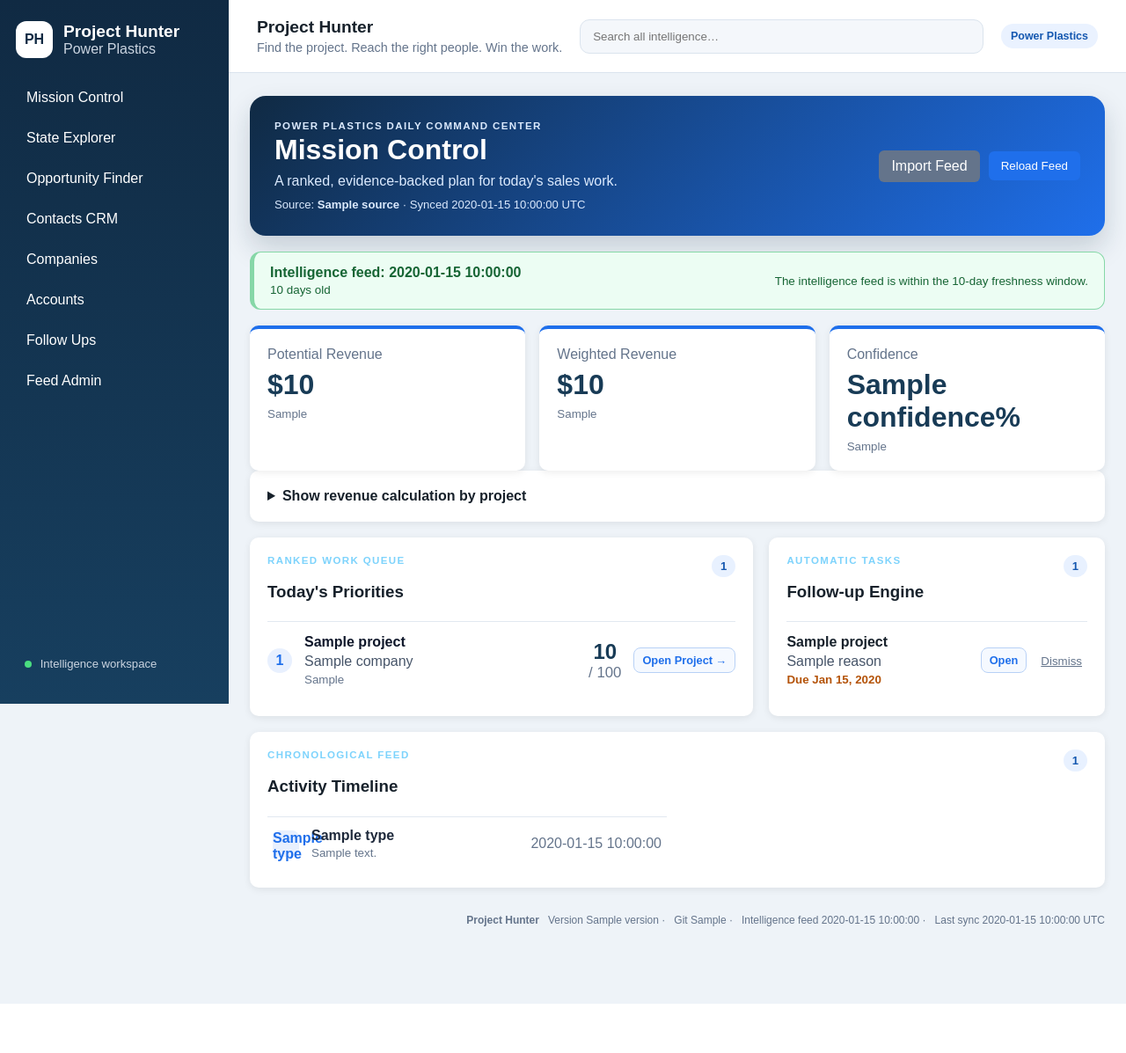
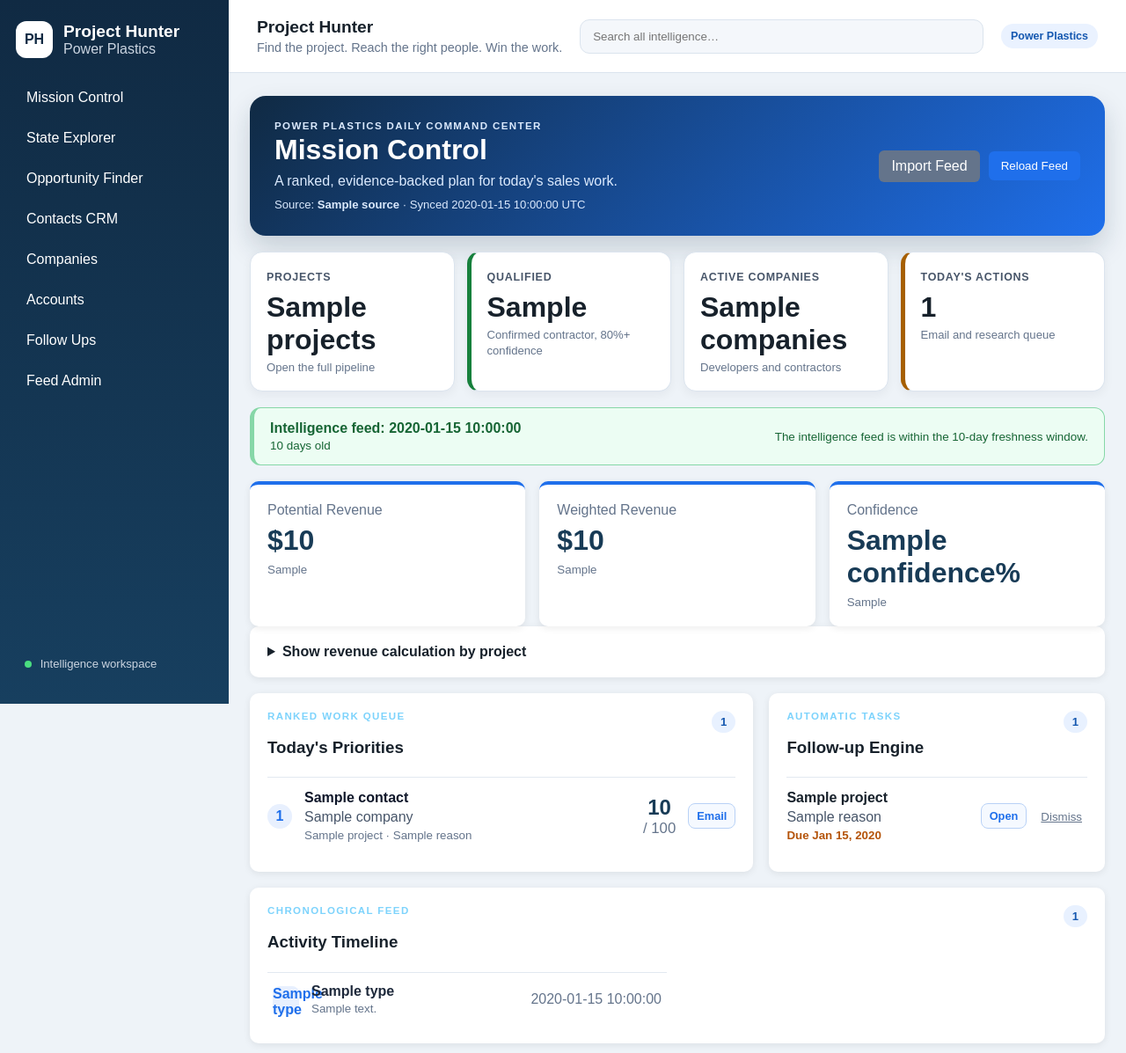
Before and after one commit to NickPowerPlastics/ProjectHunter, a Flask app: template ProjectHunter-main/templates/index.html in a window 1280 px wide. Shown: the top 1197 px of the page at 88% size. Before the commit the page ends 1141 px from the top, so only its background shows below. Run offline with Flask 3, Linux system fonts and the light colour scheme; the template is opened without the code that fills it: most values are stand-ins (such as "Sample title", 1, 10 or a date in 2020).

Commit message:
Build actionable daily sales queue

```diff
--- a/ProjectHunter-main/templates/index.html
+++ b/ProjectHunter-main/templates/index.html
@@ -4,6 +4,13 @@
   <div><p class="eyebrow">POWER PLASTICS DAILY COMMAND CENTER</p><h2>Mission Control</h2><p>A ranked, evidence-backed plan for today's sales work.</p><p class="data-provenance">Source: <strong>{{ source }}</strong> · Synced <time>{{ last_updated.strftime('%Y-%m-%d %H:%M:%S UTC') }}</time></p></div>
   <div class="hero-actions"><a class="button secondary-button" href="{{ url_for('intelligence_admin') }}">Import Feed</a><form method="post" action="{{ url_for('sync_intelligence') }}"><input type="hidden" name="next" value="{{ url_for('home') }}"><button class="button" type="submit">Reload Feed</button></form></div>
 </section>
+
+<nav class="metric-grid dashboard-links" aria-label="Mission Control navigation">
+  <a class="metric-card" href="{{ url_for('projects_page') }}"><span class="metric-label">Projects</span><strong>{{ metrics.projects }}</strong><span>Open the full pipeline</span></a>
+  <a class="metric-card metric-good" href="{{ url_for('projects_page', view='qualified') }}"><span class="metric-label">Qualified</span><strong>{{ metrics.confirmed_contractors }}</strong><span>Confirmed contractor, 80%+ confidence</span></a>
+  <a class="metric-card" href="{{ url_for('companies_page') }}"><span class="metric-label">Active companies</span><strong>{{ metrics.companies }}</strong><span>Developers and contractors</span></a>
+  <a class="metric-card metric-alert" href="{{ url_for('tasks_page') }}"><span class="metric-label">Today's actions</span><strong>{{ priorities|length }}</strong><span>Email and research queue</span></a>
+</nav>
 
 <section class="feed-freshness{% if freshness.is_stale %} feed-stale{% else %} feed-current{% endif %}" role="{% if freshness.is_stale %}alert{% else %}status{% endif %}">
   <div><strong>Intelligence feed: {{ freshness.feed_date }}</strong><span>{{ freshness.age_days }} day{% if freshness.age_days != 1 %}s{% endif %} old</span></div>
@@ -20,14 +27,14 @@
 <section class="command-grid">
   <article class="card command-panel priorities-panel">
     <div class="panel-heading"><div><p class="eyebrow">RANKED WORK QUEUE</p><h3>Today's Priorities</h3></div><span class="count-pill">{{ priorities|length }}</span></div>
-    {% for project in priorities %}
+    {% for action in priorities %}
     <div class="priority-card">
-      <a class="card-click-target" href="{{ url_for('project_details', project_id=project.id) }}" aria-label="Open {{ project.name }} project workspace"></a>
-      <div class="priority-rank">{{ loop.index }}</div><div class="priority-content"><strong>{{ project.name }}</strong>
-      {% if project.company_id %}<a class="workspace-link" href="{{ url_for('company_details', company_id=project.company_id) }}">{{ project.company }}</a>{% else %}<span>{{ project.company }}</span>{% endif %}
-      <small>{{ project.recommended_next_action }}</small></div><div class="priority-score"><b>{{ project.priority_score }}</b><span>/ 100</span></div>
-      <a class="small-action foreground-action" href="{{ url_for('project_details', project_id=project.id) }}">Open Project →</a>
-    </div>{% endfor %}
+      <a class="card-click-target" href="{{ url_for('project_details', project_id=action.project.id) }}" aria-label="Open {{ action.project.name }} project workspace"></a>
+      <div class="priority-rank">{{ loop.index }}</div><div class="priority-content"><strong>{{ action.contact.name if action.contact else action.project.name }}</strong>
+      {% if action.company_id %}<a class="workspace-link" href="{{ url_for('company_details', company_id=action.company_id) }}">{{ action.company }}</a>{% else %}<span>{{ action.company }}</span>{% endif %}
+      <small>{{ action.project.name }} · {{ action.reason }}</small></div><div class="priority-score"><b>{{ action.priority_score }}</b><span>/ 100</span></div>
+      {% if action.email_url %}<a class="small-action foreground-action action-email" href="{{ action.email_url }}">Email</a>{% else %}<a class="small-action foreground-action" href="{{ url_for('project_details', project_id=action.project.id) }}">{{ action.label }}</a>{% endif %}
+    </div>{% else %}<p class="empty-state">No actions could be generated from the current feed.</p>{% endfor %}
   </article>
 
   <article class="card command-panel" id="follow-ups">
```
